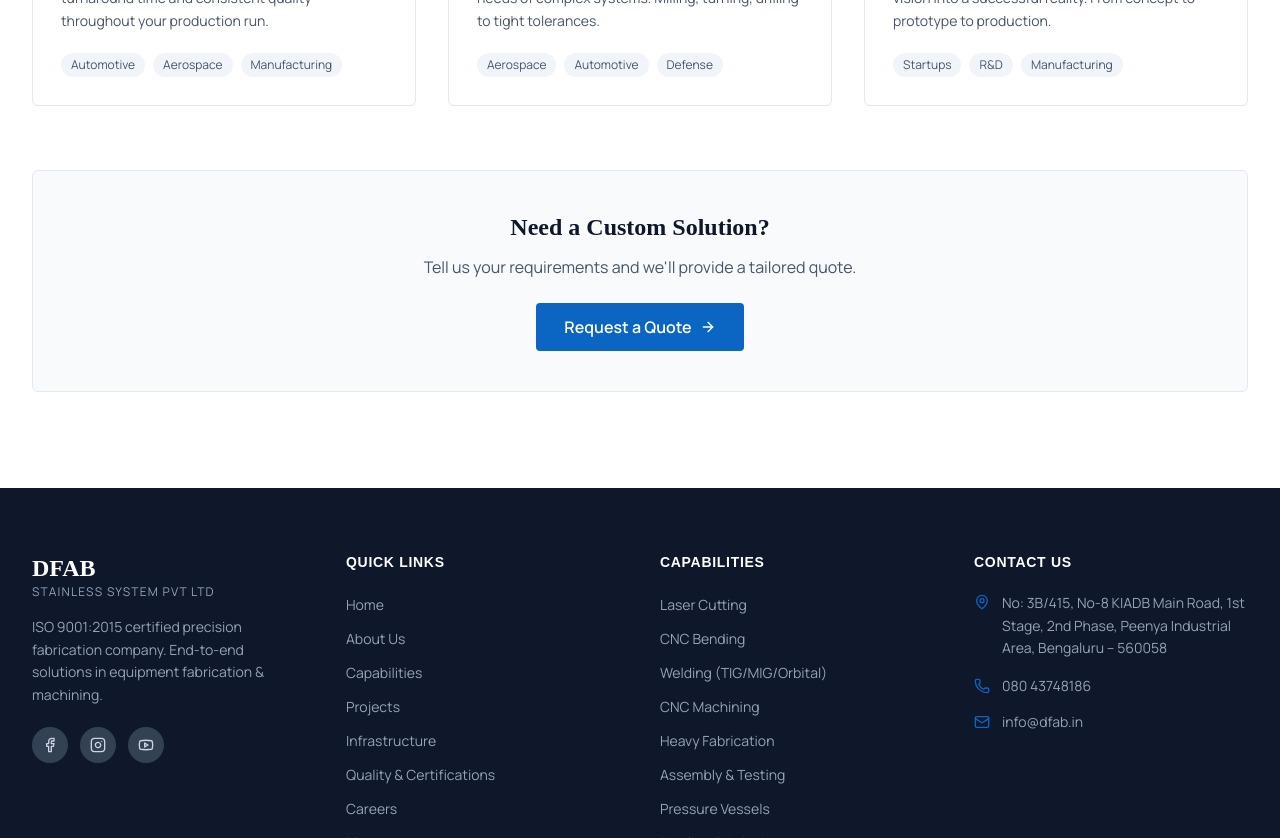
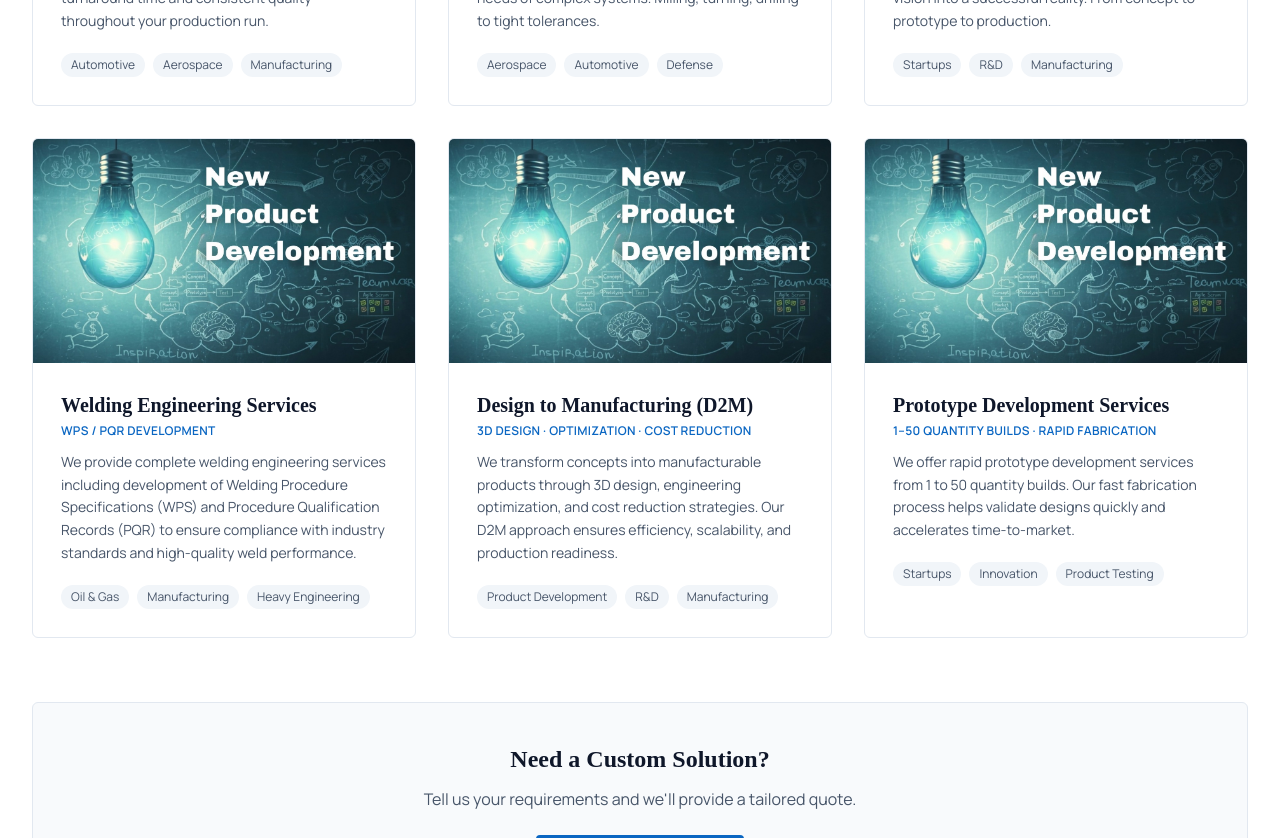
Before and after one commit to Kabilkabil054/dfab-website1, a React (Create React App) app in the folder frontend/: page /services in a window 1280 px wide. Shown: the part 1920-2758 px from the top of the page. Built offline with nearby package versions, Linux system fonts and the light colour scheme; no server answers; a web font is replaced by a local one.

Commit message:
service update

```diff
--- a/frontend/src/pages/Services.jsx
+++ b/frontend/src/pages/Services.jsx
@@ -74,6 +74,27 @@ export const SERVICES = [
     subtitle: "NPD · Engineering · Prototyping",
     desc: "We specialize in comprehensive new product development (NPD) services designed to turn your vision into a successful reality. From concept to prototype to production.",
     sectors: ["Startups", "R&D", "Manufacturing"],
+  },
+  {
+    image: newProductDevelopmentImg,
+    title: "Welding Engineering Services",
+    subtitle: "WPS / PQR Development",
+    desc: "We provide complete welding engineering services including development of Welding Procedure Specifications (WPS) and Procedure Qualification Records (PQR) to ensure compliance with industry standards and high-quality weld performance.",
+    sectors: ["Oil & Gas", "Manufacturing", "Heavy Engineering"],
+  },
+  {
+    image: newProductDevelopmentImg,
+    title: "Design to Manufacturing (D2M)",
+    subtitle: "3D Design · Optimization · Cost Reduction",
+    desc: "We transform concepts into manufacturable products through 3D design, engineering optimization, and cost reduction strategies. Our D2M approach ensures efficiency, scalability, and production readiness.",
+    sectors: ["Product Development", "R&D", "Manufacturing"],
+  },
+  {
+    image: newProductDevelopmentImg,
+    title: "Prototype Development Services",
+    subtitle: "1–50 Quantity Builds · Rapid Fabrication",
+    desc: "We offer rapid prototype development services from 1 to 50 quantity builds. Our fast fabrication process helps validate designs quickly and accelerates time-to-market.",
+    sectors: ["Startups", "Innovation", "Product Testing"],
   },
 ];
 
```
